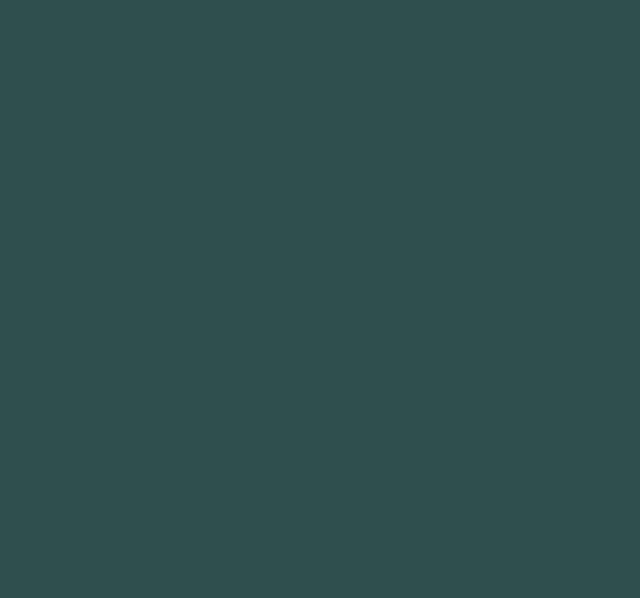
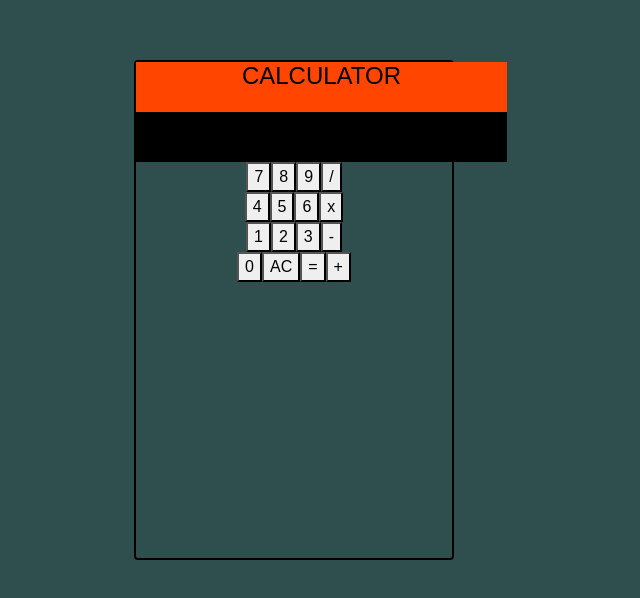
Before and after one commit to avikalohany99/vue_calculator, a Vue app: page / in a window 1280 px wide. Shown: the top 598 px of the page, without its empty margins (416-1056 px from the left). Built offline with nearby package versions, Linux system fonts and the light colour scheme.

Commit message:
added html part

```diff
--- a/src/components/Calculation.vue
+++ b/src/components/Calculation.vue
@@ -1,6 +1,40 @@
 <template>
 <div>
+    <div class="col-md-6">
+      <div class="calc-card center">
+        <h4 id="title">CALCULATOR</h4>
+        <div id="screen">{{ current_calc || 0}}</div>
+        <div class="calculator__keys">
+          <button @click="num_display('7')">7</button>
+          <button @click="num_display('8')">8</button>
+          <button @click="num_display('9')">9</button>
+          <button class="operator">/</button>
+          <div class="break"></div>
+        </div>
+        <div class="calculator__keys">
+          <button @click="num_display('4')">4</button>
+          <button @click="num_display('5')">5</button>
+          <button @click="num_display('6')">6</button>
+          <button class="operator">x</button>
+          <div class="break"></div>
+        </div>
+        <div class="calculator__keys">
+          <button @click="num_display('1')">1</button>
+          <button @click="num_display('2')">2</button>
+          <button @click="num_display('3')">3</button>
+          <button class="operator">-</button>
+          <div class="break"></div>
+        </div>
+        <div class="calculator__keys">
+          <button @click="num_display('0')">0</button>
+          <button class="btn_clr" @click="clr_display()">AC</button>
+          <button class="operator">=</button>
+          <button class="operator" @click="add_num">+</button>
+          <div class="break"></div>
 
+        </div>
+      </div>
+    </div>
 </div>
 </template>
 
@@ -8,7 +42,18 @@
 export default {
     data() {
         return {
-            calculation: "2"
+            current_calc: '',
+        }
+    },
+    methods: {
+        num_display(num) {
+                this.current_calc = `${this.current_calc}${num}`;
+        },
+        clr_display() {
+                this.current_calc = '';
+        },
+        add_num() {
+                this.current_calc.append('+');
         }
     }
 }
```
